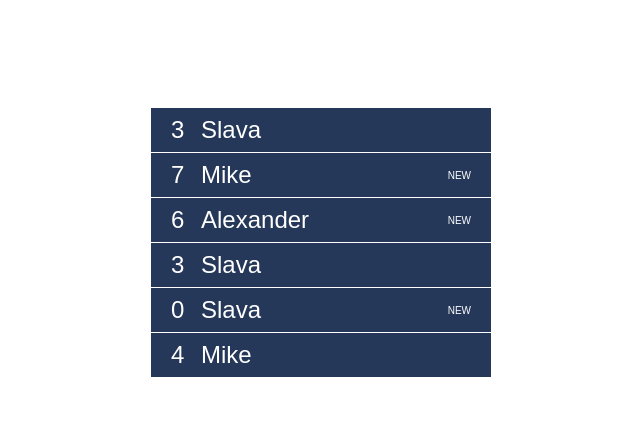
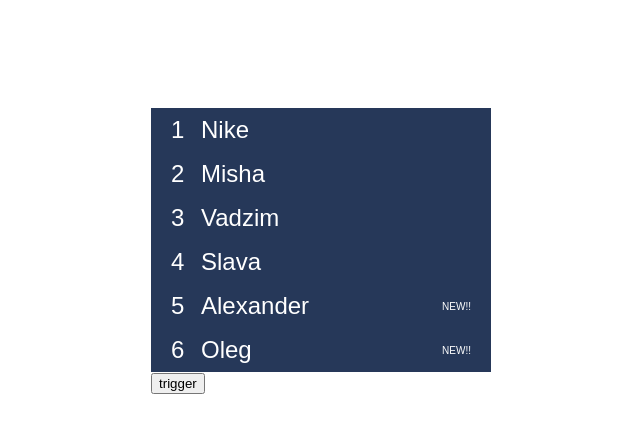
Before and after one commit to maximwow70/angular-example, an Angular app in the folder my-project/: page / in a window 1280 px wide. Shown: the top 432 px of the page, without its empty margins (319-959 px from the left). Built offline with nearby package versions, Linux system fonts and the light colour scheme.

Commit message:
Prepare to lesson 3

```diff
--- a/my-project/src/app/user-list/user-list.component.html
+++ b/my-project/src/app/user-list/user-list.component.html
@@ -1,20 +1,12 @@
 <ul class="app--user-list">
     <li class="app--user-list--user">
-        <app-user></app-user>
+        <app-user
+            *ngFor="let user of userList; let i = index"
+            [user]="user"
+            [index]="i">
+        </app-user>
     </li>
-    <li class="app--user-list--user">
-        <app-user></app-user>
-    </li>
-    <li class="app--user-list--user">
-        <app-user></app-user>
-    </li>
-    <li class="app--user-list--user">
-        <app-user></app-user>
-    </li>
-    <li class="app--user-list--user">
-        <app-user></app-user>
-    </li>
-    <li class="app--user-list--user">
-        <app-user></app-user>
+    <li>
+        <button class="app--user-list--trigger" (click)="trigger()">trigger</button>
     </li>
 </ul>
--- a/my-project/src/app/user-list/user-list.component.ts
+++ b/my-project/src/app/user-list/user-list.component.ts
@@ -1,5 +1,6 @@
-import { Component, OnInit } from '@angular/core';
+import { Component, OnInit, ViewChildren, ViewChild, ElementRef } from '@angular/core';
 import { User } from '../user/user';
+import { UserComponent } from '../user/user.component';
 
 @Component({
   selector: 'app-user-list',
@@ -17,9 +18,18 @@ export class UserListComponent implements OnInit {
     new User(1001020, 'Oleg', true),
   ];
 
+  @ViewChildren(UserComponent)
+  public userComponents: UserComponent[];
+
   constructor() { }
 
   ngOnInit(): void {
   }
 
+  public trigger(): void {
+    this.userComponents.forEach(userComponent => {
+      userComponent.selectUser();
+    });
+  }
+
 }
--- a/my-project/src/app/user/user.component.html
+++ b/my-project/src/app/user/user.component.html
@@ -1,5 +1,15 @@
-<div class="app--user" (click)="selectUser(user)">
-    <div class="app--user--index">{{ user.id }}</div>
+<div class="app--user"
+    (click)="selectUser()"
+    [class.selected]="isUserSelected"
+    *ngIf="user">
+    <div class="app--user--index">{{ index + 1 }}</div>
     <div class="app--user--name">{{ user.name }}</div>
-    <div class="app--user--is-new" [hidden]="!user.isNew">new</div>
+
+    <div class="app--user--is-new" *ngIf="user.isNew">
+        <div *ngTemplateOutlet="defaultNewTemplate"></div>
+    </div>
+
+    <ng-template #defaultNewTemplate>
+        <span>new!!</span>
+    </ng-template>
 </div>
--- a/my-project/src/app/user/user.component.ts
+++ b/my-project/src/app/user/user.component.ts
@@ -9,23 +9,11 @@ import { User } from './user';
 })
 export class UserComponent implements OnInit {
 
-  // tslint:disable-next-line: variable-name
-  private _userNameList: string[] = [
-    'Mike',
-    'Misha',
-    'Vadzim',
-    'Slava',
-    'Alexander',
-    'Oleg'
-  ];
+  @Input()
+  public user: User;
 
-  public user: User = new User(
-    Math.round(Math.random() * 9),
-    this._userNameList[
-      Math.round(Math.random() * (this._userNameList.length - 1))
-    ],
-    Math.random() > 0.5
-  );
+  @Input()
+  public index: number;
 
   public isUserSelected: boolean = false;
 
@@ -35,7 +23,7 @@ export class UserComponent implements OnInit {
   ngOnInit(): void {
   }
 
-  public selectUser(user: User): void {
+  public selectUser(): void {
     this.isUserSelected = true;
     console.log(`user selected: ${this.user.id} ${this.user.name}`);
   }
```
